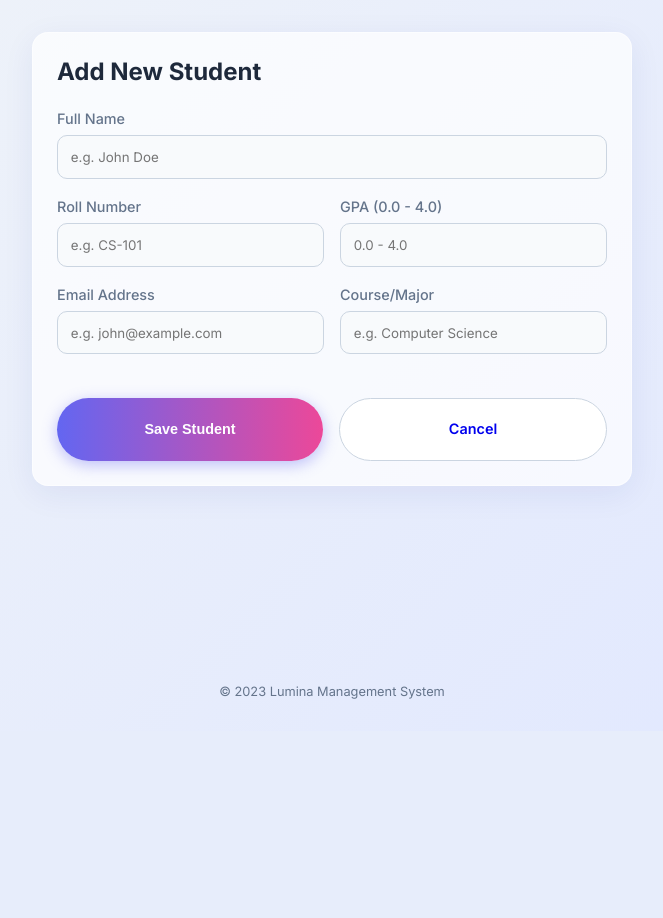
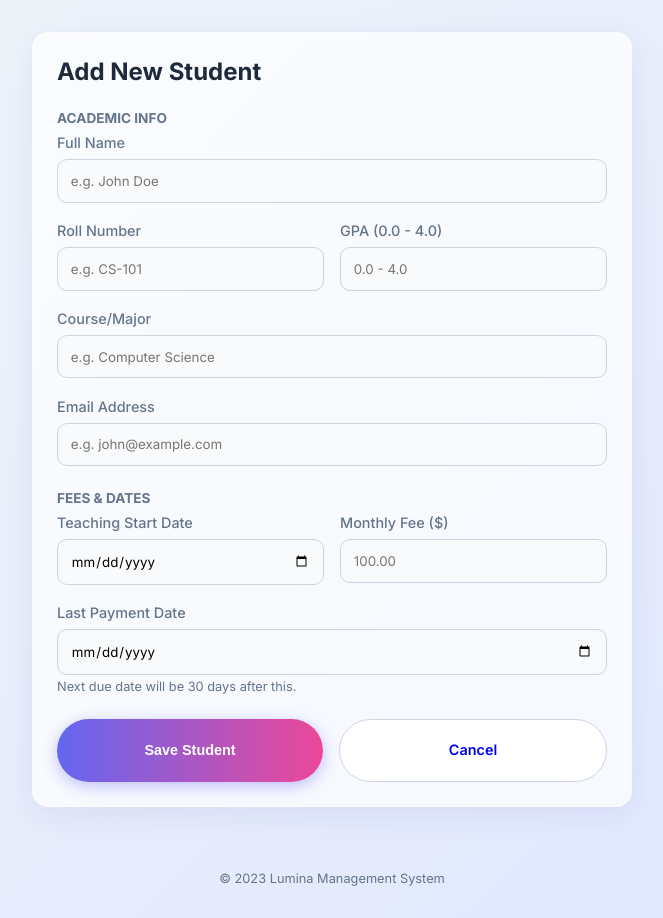
Before and after one commit to zahidSkywalker/Lumina-SMS, a Flask app: page /create in a window 1280 px wide. Shown: the part 69-987 px from the top of the page, without its empty margins (308-971 px from the left). Before the commit the page ends 768 px from the top, so only its background shows below. Run offline with Flask 3, Linux system fonts and the light colour scheme; the visitor is signed in with stand-in values (Sample User, id 1).

Commit message:
Update create.html

```diff
--- a/templates/create.html
+++ b/templates/create.html
@@ -8,6 +8,7 @@
         <form method="POST">
             {{ form.hidden_tag() }}
 
+            <h4 style="margin: 1.5rem 0 0.5rem; color: var(--text-light); font-size: 0.85rem; text-transform: uppercase;">Academic Info</h4>
             <div class="form-group">
                 <label>{{ form.name.label }}</label>
                 {{ form.name(class="form-control", placeholder="e.g. John Doe") }}
@@ -24,15 +25,30 @@
                 </div>
             </div>
 
+            <div class="form-group">
+                <label>{{ form.course.label }}</label>
+                {{ form.course(class="form-control", placeholder="e.g. Computer Science") }}
+            </div>
+            <div class="form-group">
+                <label>{{ form.email.label }}</label>
+                {{ form.email(class="form-control", placeholder="e.g. john@example.com") }}
+            </div>
+
+            <h4 style="margin: 1.5rem 0 0.5rem; color: var(--text-light); font-size: 0.85rem; text-transform: uppercase;">Fees & Dates</h4>
             <div style="display: grid; grid-template-columns: 1fr 1fr; gap: 1rem;">
                 <div class="form-group">
-                    <label>{{ form.email.label }}</label>
-                    {{ form.email(class="form-control", placeholder="e.g. john@example.com") }}
+                    <label>{{ form.start_date.label }}</label>
+                    {{ form.start_date(class="form-control", type="date") }}
                 </div>
                 <div class="form-group">
-                    <label>{{ form.course.label }}</label>
-                    {{ form.course(class="form-control", placeholder="e.g. Computer Science") }}
+                    <label>{{ form.fee_amount.label }}</label>
+                    {{ form.fee_amount(class="form-control", placeholder="100.00") }}
                 </div>
+            </div>
+            <div class="form-group">
+                <label>{{ form.last_payment_date.label }}</label>
+                {{ form.last_payment_date(class="form-control", type="date") }}
+                <small style="color: var(--text-light); font-size: 0.8rem;">Next due date will be 30 days after this.</small>
             </div>
 
             <div style="margin-top: 1.5rem; display: flex; gap: 1rem;">
```
